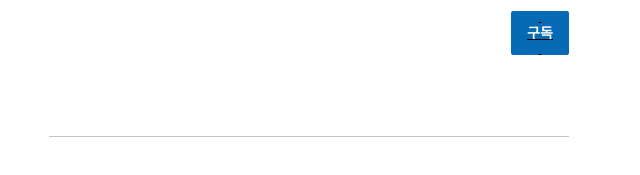
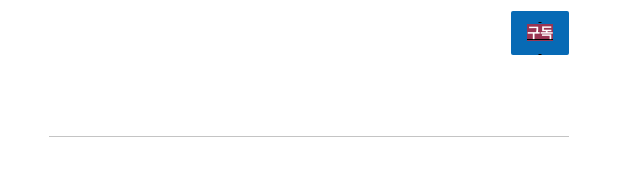
Before and after one commit to seronews/seronews.github.io, a plain HTML site: page index.html in a window 1280 px wide. In both pictures the pointer is over the link 871 px from the left and 474 px from the top of the page. Shown: the part 441-616 px from the top of the page, 331-971 px from the left. Drawn offline with nearby package versions, Linux system fonts and the light colour scheme.

Commit message:
Update link hover colour

```diff
--- a/index.html
+++ b/index.html
@@ -53,6 +53,7 @@
   }
 
   a:hover, a:active {
+      background-color: #983452;
       text-decoration: underline;
   }
 
```
